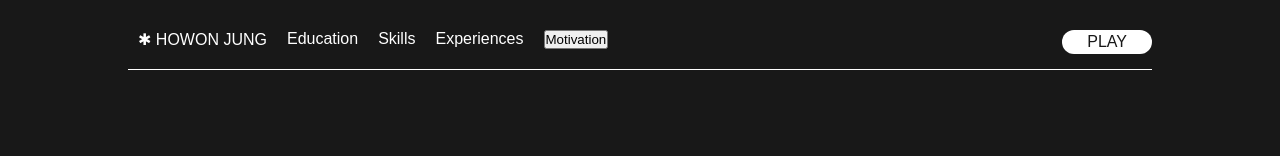
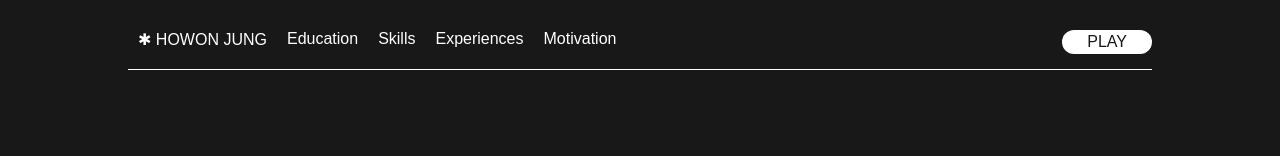
Before and after one commit to jhwlds/startup_2024, a React (Vite) app: page / in a window 1280 px wide. Shown: the top 156 px of the page. Built offline with nearby package versions, Linux system fonts and the light colour scheme.

Commit message:
motivation button style

```diff
--- a/src/3rdParty/motivatioin.jsx
+++ b/src/3rdParty/motivatioin.jsx
@@ -24,14 +24,14 @@ export function MotivationPopup() {
 
     return (
         <div>
-            <button onClick={fetchPhrase}>Motivation</button>
+            <button className='motivation-button' onClick={fetchPhrase}>Motivation</button>
 
             {showPopup && (
                 <div className="popup-overlay" onClick={closePopup}>
                     <div className="popup-content" onClick={(e) => e.stopPropagation()}>
                         <h3>Have A Great Day!</h3>
                         <p>{phrase}</p>
-                        <button className='motivation-button' onClick={closePopup}>close</button>
+                        <button className='close-box' onClick={closePopup}>close</button>
                     </div>
                 </div>
             )}
--- a/src/3rdParty/motivation.css
+++ b/src/3rdParty/motivation.css
@@ -37,3 +37,7 @@
     cursor: pointer;
     font-weight: lighter;
 }
+
+.close-box {
+    margin-top: 10px;
+}
```
